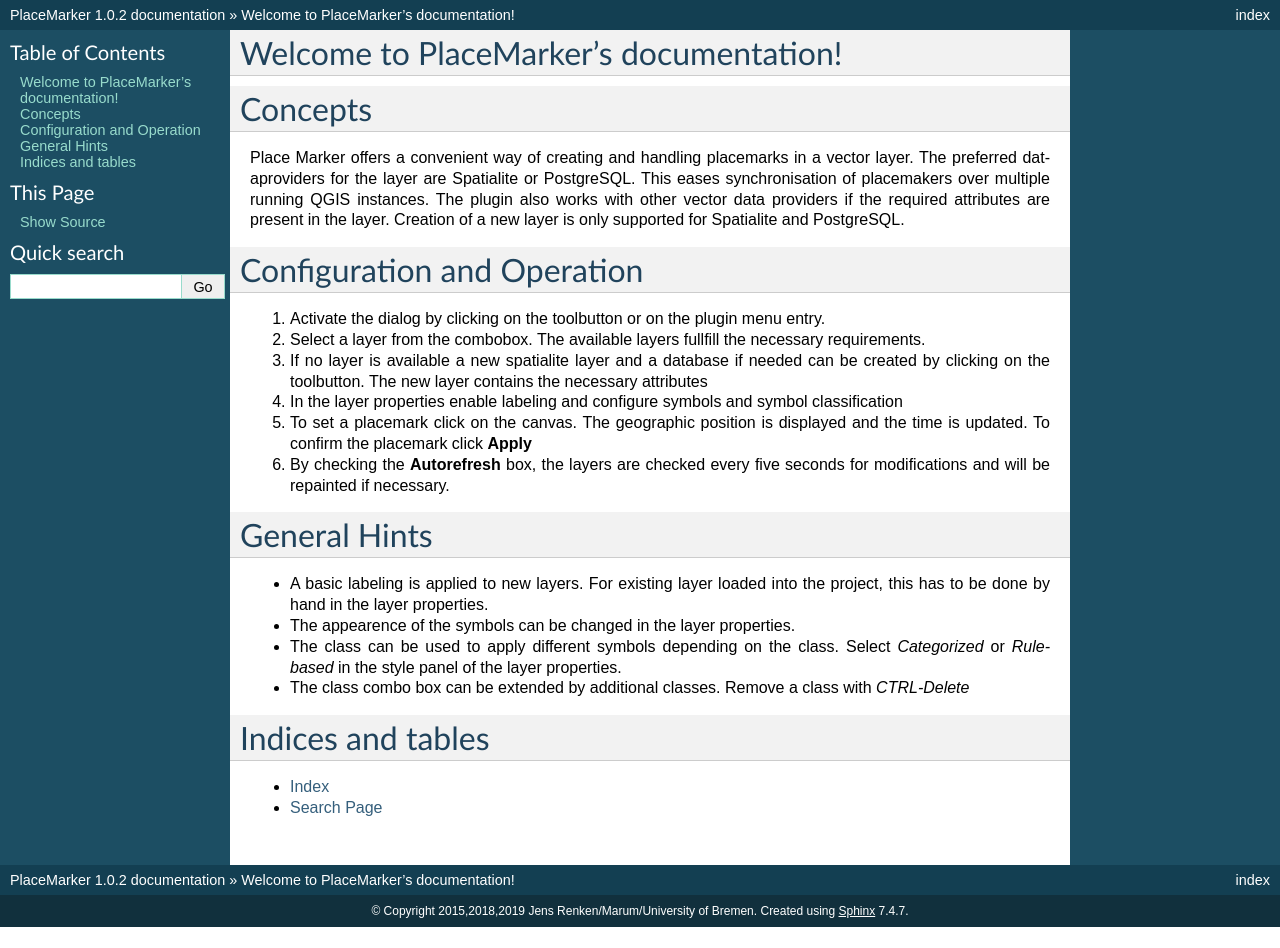
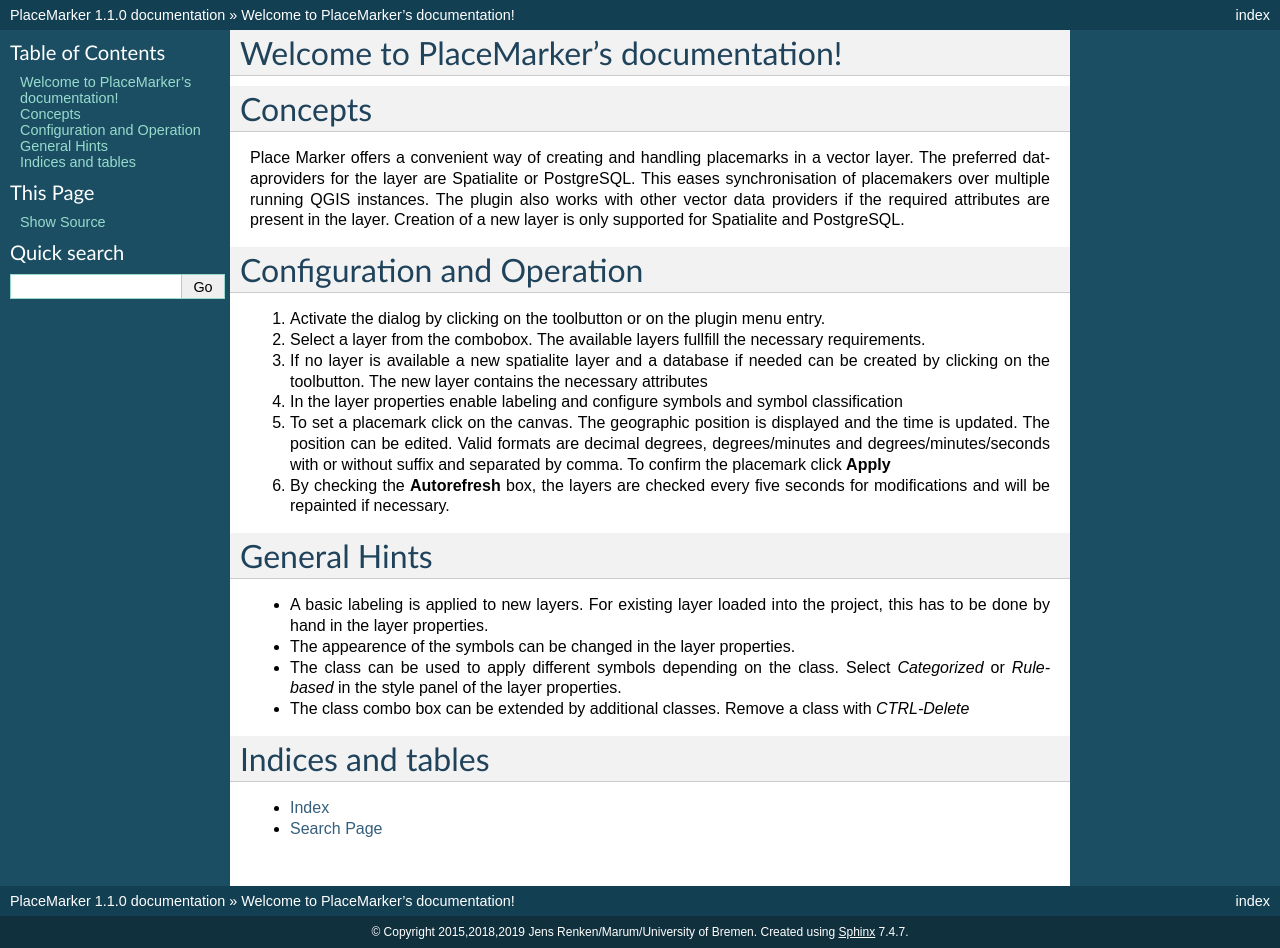
Before and after one commit to jrenken/qgis-PlaceMarker, a Sphinx documentation site: the page built from help/source/index.rst, in a window 1280 px wide. Built offline with Sphinx 7.4.7, drawn with Linux system fonts in a browser that asks for light colours; formulas are drawn with MathJax 3; before the commit the page ends 927 px from its top, so only the background shows below that.

Commit message:
update documentation prepare release v1.1.0

```diff
--- a/help/source/conf.py
+++ b/help/source/conf.py
@@ -48,9 +48,9 @@ copyright = u'2015,2018,2019 Jens Renken/Marum/University of Bremen'
 # built documents.
 #
 # The short X.Y version.
-version = '1.0.2'
+version = '1.1'
 # The full version, including alpha/beta/rc tags.
-release = '1.0.2'
+release = '1.1.0'
 
 # The language for content autogenerated by Sphinx. Refer to documentation
 # for a list of supported languages.
--- a/help/source/index.rst
+++ b/help/source/index.rst
@@ -26,7 +26,9 @@ Configuration and Operation
 #. Select a layer from the combobox. The available layers fullfill the necessary requirements.
 #. If no layer is available a new spatialite layer and a database if needed can be created by clicking on the toolbutton. The new layer contains the necessary attributes
 #. In the layer properties enable labeling and configure symbols and symbol classification
-#. To set a placemark click on the canvas. The geographic position is displayed and the time is updated. To confirm the placemark click **Apply**
+#. To set a placemark click on the canvas. The geographic position is displayed and the time is updated.
+   The position can be edited. Valid formats are decimal degrees, degrees/minutes and degrees/minutes/seconds with or without suffix and separated by comma.
+   To confirm the placemark click **Apply**
 #. By checking the **Autorefresh** box, the layers are checked every five seconds for modifications and will be repainted if necessary.
 
 .. index:: General Hints
--- a/metadata.txt
+++ b/metadata.txt
@@ -10,7 +10,7 @@
 name=Place Marker
 qgisMinimumVersion=3.0
 description=Place Marker provides a convenient way of adding placemarks to a vector layer.
-version=1.0.2-edittest
+version=1.1.0
 author=Jens Renken (Marum, University of Bremen)
 email=renken@marum.de
 
@@ -29,8 +29,8 @@ repository=https://github.com/jrenken/qgis-PlaceMarker
 
 # Uncomment the following line and add your changelog:
 
-changelog=1.0.2-edittest
-    - allow to change the marker position
+changelog=1.1.0 (2019-05-03)
+    - allow to set and edit the marker position in the dialog
   1.0.2 (2019-04-24)
     - fix position display bug in main dialog
   1.0.1 (2019-03-27)
```
